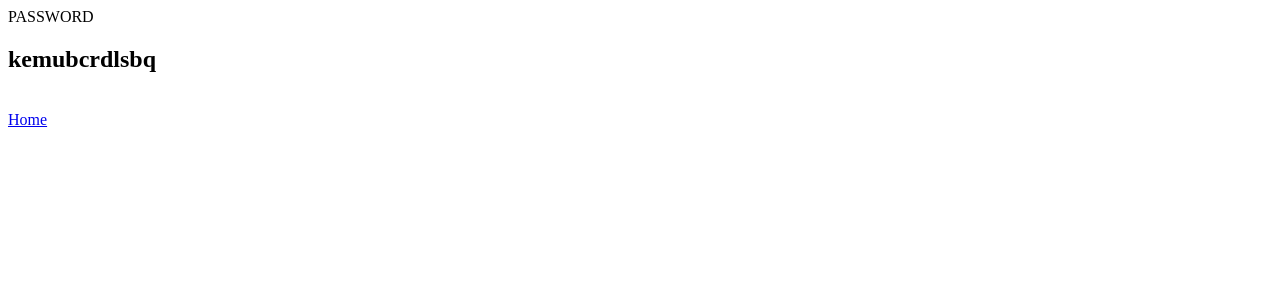
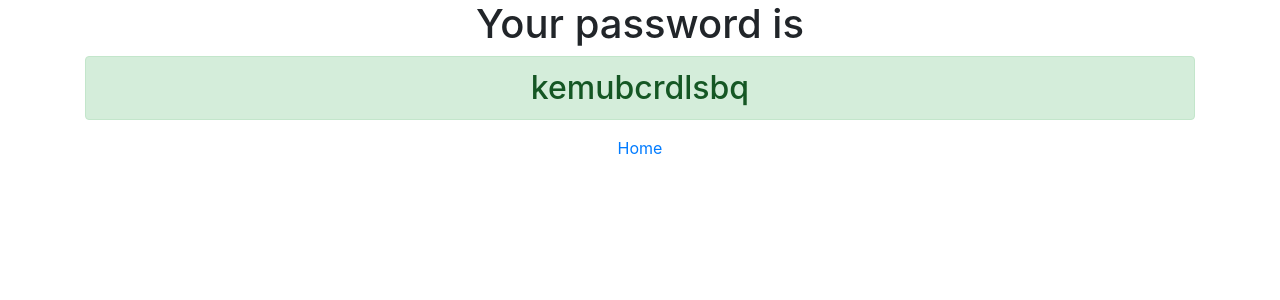
Before and after one commit to dbkreling/password_generator_project, a Django app: page /password in a window 1280 px wide. Shown: the top 300 px of the page. Run offline with Django 3.2, Linux system fonts and the light colour scheme; some libraries are stand-ins or nearby versions.

Commit message:
lecture 31: apply bootstrap styles to password.html
The same as it was done for the Home page, bootstrap styles are applied to the
password.html page, so it improves readability and style of its contents.

Signed-off-by: Daniel Kreling <dbkreling@gmail.com>

```diff
--- a/generator/templates/generator/password.html
+++ b/generator/templates/generator/password.html
@@ -1,6 +1,7 @@
-PASSWORD
+<link rel="stylesheet" href="https://stackpath.bootstrapcdn.com/bootstrap/4.5.2/css/bootstrap.min.css" integrity="sha384-JcKb8q3iqJ61gNV9KGb8thSsNjpSL0n8PARn9HuZOnIxN0hoP+VmmDGMN5t9UJ0Z" crossorigin="anonymous">
 
-<h2>{{ password }}</h2>
-
-<br>
-<a href="{% url 'home' %}">Home</a>
+<div class="container text-center">
+    <h1>Your password is</h1>
+    <h2 class="alert alert-success">{{ password }}</h2>
+    <a href="{% url 'home' %}">Home</a>
+</div>
```
